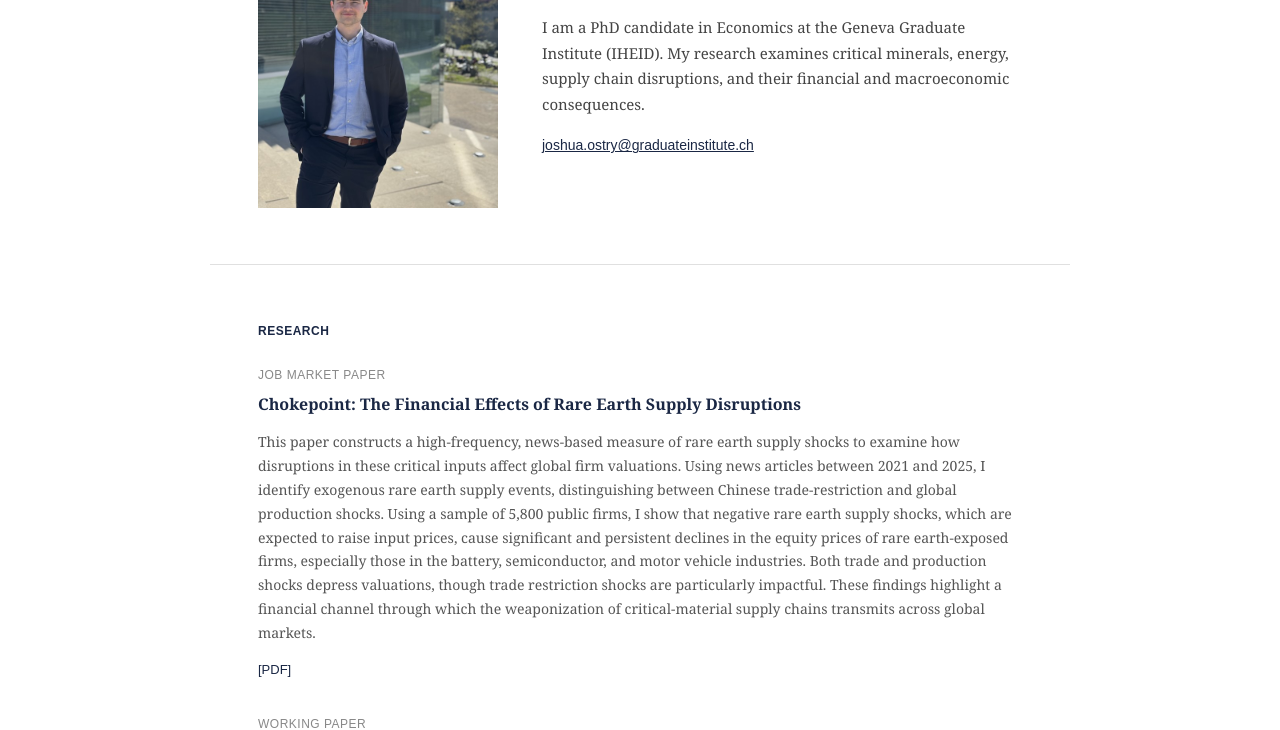
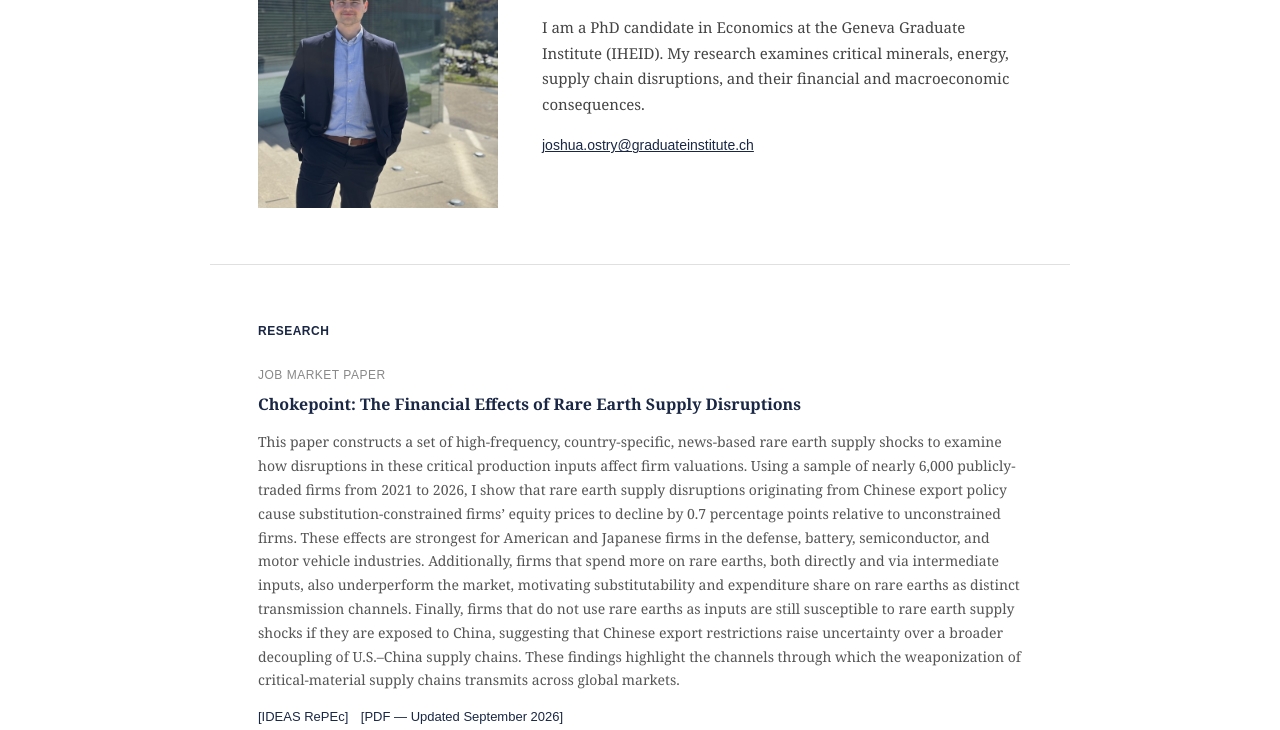
Before and after one commit to joshuaostry/joshuaostry.github.io, a plain HTML site: page index.html in a window 1280 px wide. Shown: the part 230-960 px from the top of the page. Drawn offline with Linux system fonts and the light colour scheme.

Commit message:
Add files via upload

```diff
--- a/index.html
+++ b/index.html
@@ -53,19 +53,26 @@
         <p class="paper-label">Job Market Paper</p>
         <p class="paper-title">Chokepoint: The Financial Effects of Rare Earth Supply Disruptions</p>
         <p class="abstract">
-            This paper constructs a high-frequency, news-based measure of rare earth supply shocks
-            to examine how disruptions in these critical inputs affect global firm valuations. Using
-            news articles between 2021 and 2025, I identify exogenous rare earth supply events,
-            distinguishing between Chinese trade-restriction and global production shocks. Using a
-            sample of 5,800 public firms, I show that negative rare earth supply shocks, which are
-            expected to raise input prices, cause significant and persistent declines in the equity
-            prices of rare earth-exposed firms, especially those in the battery, semiconductor, and
-            motor vehicle industries. Both trade and production shocks depress valuations, though
-            trade restriction shocks are particularly impactful. These findings highlight a financial
-            channel through which the weaponization of critical-material supply chains transmits
-            across global markets.
+            This paper constructs a set of high-frequency, country-specific, news-based rare earth
+            supply shocks to examine how disruptions in these critical production inputs affect firm
+            valuations. Using a sample of nearly 6,000 publicly-traded firms from 2021 to 2026, I
+            show that rare earth supply disruptions originating from Chinese export policy cause
+            substitution-constrained firms&rsquo; equity prices to decline by 0.7 percentage points
+            relative to unconstrained firms. These effects are strongest for American and Japanese
+            firms in the defense, battery, semiconductor, and motor vehicle industries.
+            Additionally, firms that spend more on rare earths, both directly and via intermediate
+            inputs, also underperform the market, motivating substitutability and expenditure share
+            on rare earths as distinct transmission channels. Finally, firms that do not use rare
+            earths as inputs are still susceptible to rare earth supply shocks if they are exposed
+            to China, suggesting that Chinese export restrictions raise uncertainty over a broader
+            decoupling of U.S.&ndash;China supply chains. These findings highlight the channels
+            through which the weaponization of critical-material supply chains transmits across
+            global markets.
         </p>
-        <p class="paper-links"><a href="https://ideas.repec.org/p/gii/giihei/heidwp10-2026.html" target="_blank">[PDF]</a></p>
+        <p class="paper-links">
+            <a href="https://ideas.repec.org/p/gii/giihei/heidwp10-2026.html" target="_blank">[IDEAS RePEc]</a>
+            &nbsp;&nbsp;<a href="chokepoint.pdf" target="_blank">[PDF &mdash; Updated September 2026]</a>
+        </p>
     </div>
 
     <div class="paper">
```
Also changed, not shown: 1 other file.
